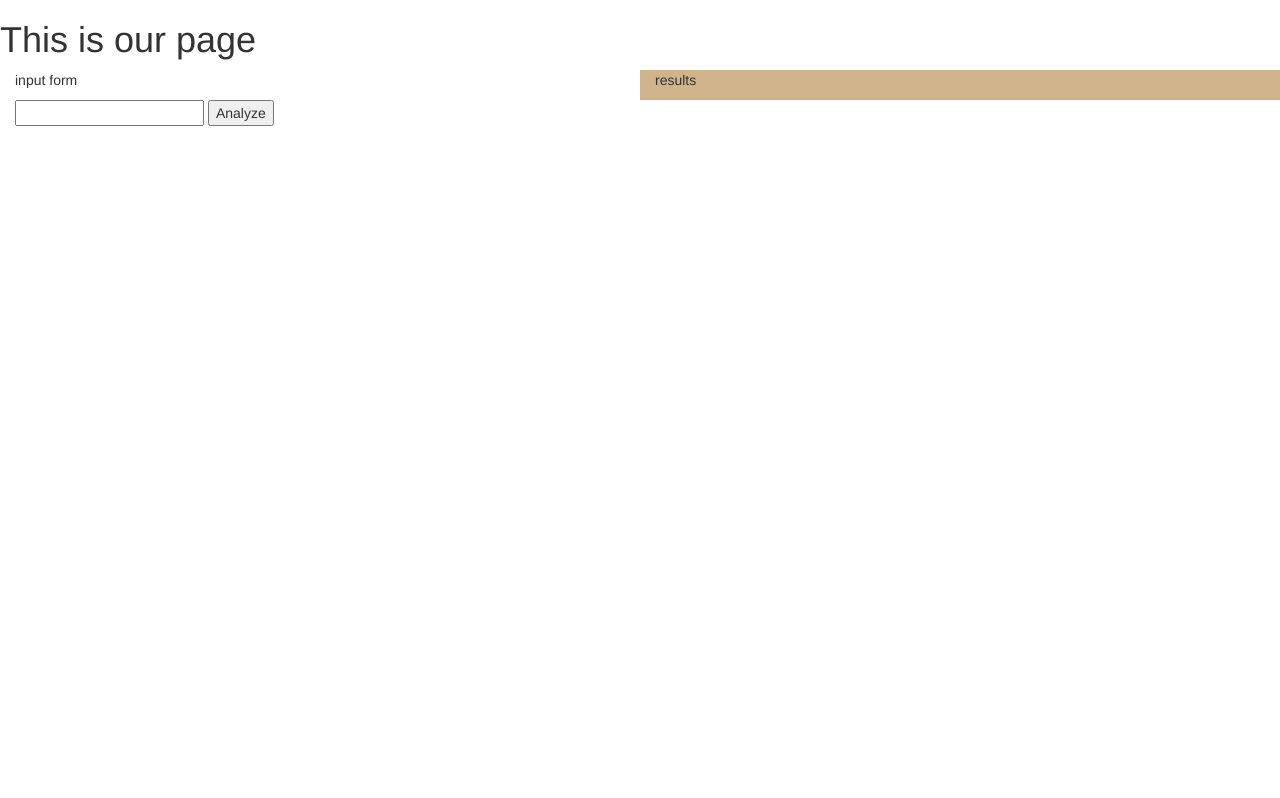
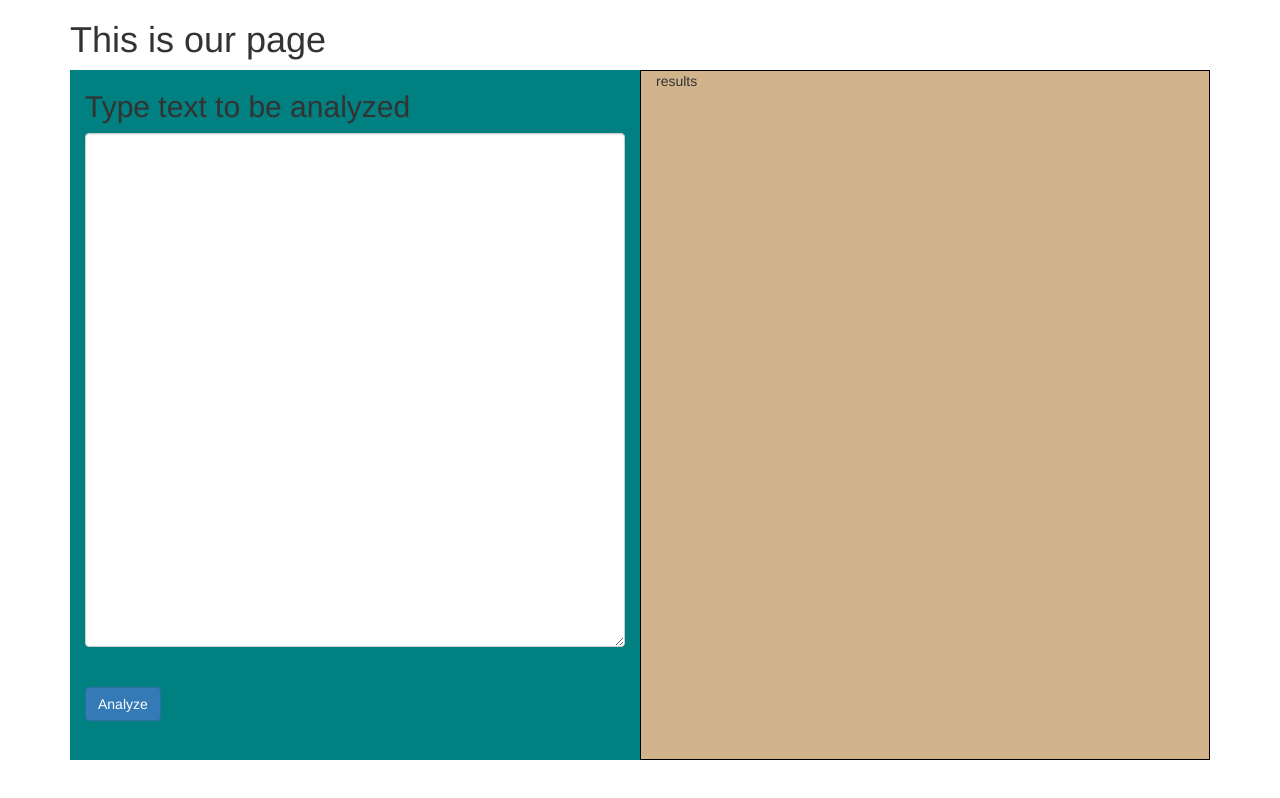
Before and after one commit to raysapida/Mini-Hackathon-Project, a plain HTML site: page index.html in a window 1280 px wide. Drawn offline with nearby package versions, Linux system fonts and the light colour scheme.

Commit message:
add input form and results container

```diff
--- a/index.html
+++ b/index.html
@@ -4,19 +4,27 @@
   <title>Sentimail</title>
   <link rel="stylesheet" type="text/css" href="https://maxcdn.bootstrapcdn.com/bootstrap/3.3.6/css/bootstrap.min.css">
   <link rel="stylesheet" type="text/css" href="styles/styles.css">
+  <script src="https://ajax.googleapis.com/ajax/libs/jquery/1.12.4/jquery.min.js"></script>
   <script src="https://maxcdn.bootstrapcdn.com/bootstrap/3.3.6/js/bootstrap.min.js"></script>
 </head>
 <body>
-<h1>This is our page</h1>
-<div class="col-md-6 left">
-  <p>input form</p>
-  <form>
-    <input type="textarea" width="">
-    <input type="submit" value="Analyze">
-  </form>
+  <div class="container">
+    <h1>This is our page</h1>
 
-</div>
-<div class="col-md-6 analysis"><p>results</p></div>
+    <div class="main-content">
+      <div class="col-md-6 input">
+        <h2>Type text to be analyzed</h2>
+        <form>
+          <textarea class="form-control" style="min-width: 100%" rows="25"></textarea><br><br>
+          <button class="btn btn-primary"><span>Analyze</span></button>
+        </form>
+      </div>
 
+      <div class="col-md-6 analysis">
+        <p>results</p>
+      </div>
+
+    </div>
+  </div>
 </body>
 </html>
--- a/styles/styles.css
+++ b/styles/styles.css
@@ -1,7 +1,14 @@
+.main-content{
+  height: 690px;
+}
+
 .input{
-  background-color: blue;
+  background-color: teal;
+  height: 100%;
 }
 
 .analysis{
   background-color: tan;
+  border: 1px solid black;
+  height: 100%;
 }
```
